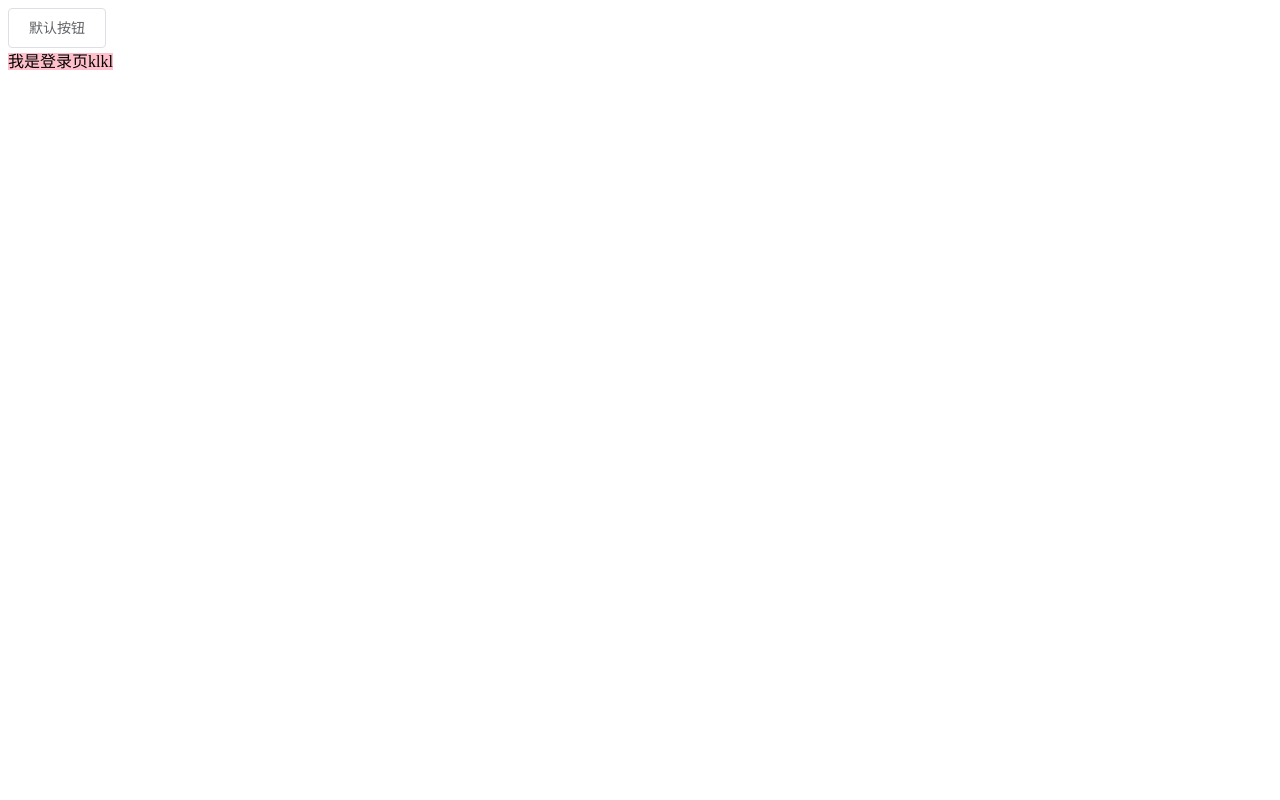
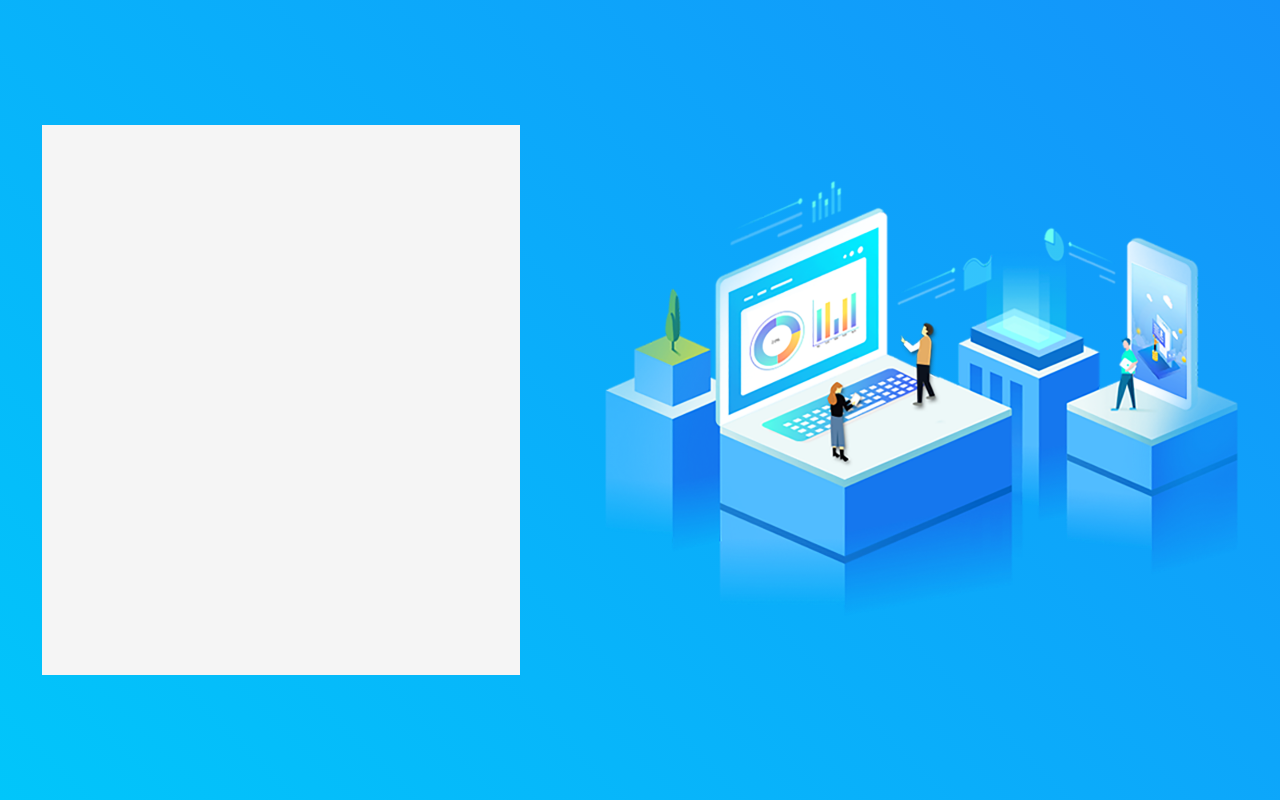
Before and after one commit to lixiaoxiao-star/heimamm, a Vue app: page / in a window 1280 px wide. Built offline with nearby package versions, Linux system fonts and the light colour scheme.

Commit message:
基础登录页面

```diff
--- a/src/App.vue
+++ b/src/App.vue
@@ -1,6 +1,5 @@
 <template>
-  <div>
-    <el-button>默认按钮</el-button>
+  <div class="app">
     <router-view></router-view>
   </div>
 </template>
@@ -9,4 +8,6 @@
 export default {};
 </script>
 
-<style></style>
+<style>
+@import url(~@/style/base.css);
+</style>
--- /dev/null
+++ b/src/style/base.css
@@ -0,0 +1,12 @@
+* {
+  padding: 0;
+  margin: 0;
+  list-style: none;
+  text-decoration: none;
+  box-sizing: border-box;
+}
+html,
+body,
+.app {
+  height: 100%;
+}
--- a/src/views/login/login.vue
+++ b/src/views/login/login.vue
@@ -1,7 +1,10 @@
 <template>
   <!-- 最外层的class名字使用组件名 -->
   <div class="login">
-    <span class="text">我是登录页klkl</span>
+    <div class="left"></div>
+    <div class="rigth">
+      <img src="../../assets/img/login_banner_ele.png" alt="" />
+    </div>
   </div>
 </template>
 
@@ -12,11 +15,21 @@ export default {
 </script>
 
 <style lang="less" scoped>
-div {
-  span {
-    width: 2px;
-    height: 200px;
-    background-color: pink;
+.login {
+  display: flex;
+  height: 100%;
+  justify-content: space-around; //中间的边距是两边的2倍
+  align-items: center;
+  background: linear-gradient(
+    225deg,
+    rgba(20, 147, 250, 1),
+    rgba(1, 198, 250, 1)
+  );
+
+  .left {
+    width: 478px;
+    height: 550px;
+    background: rgba(245, 245, 245, 1);
   }
 }
 </style>
```
Also changed, not shown: src/assets/img/login_banner_ele.png (added).
